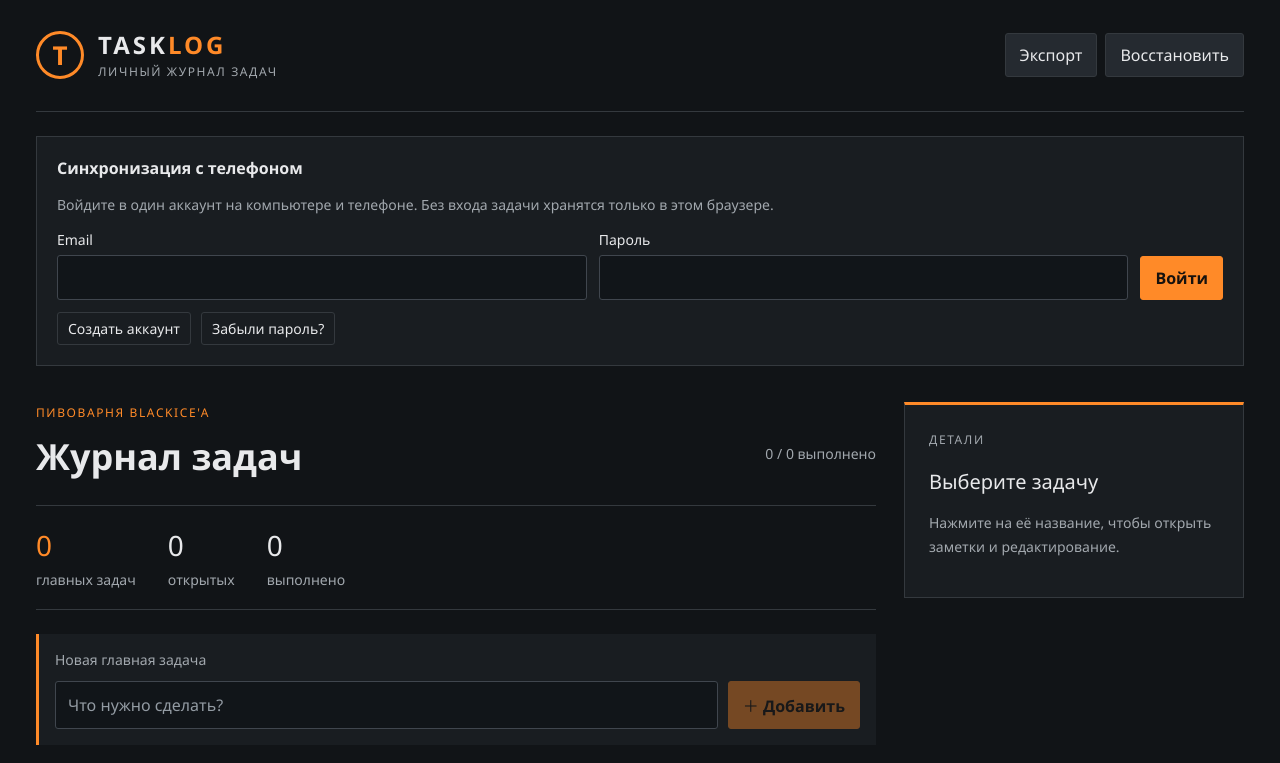
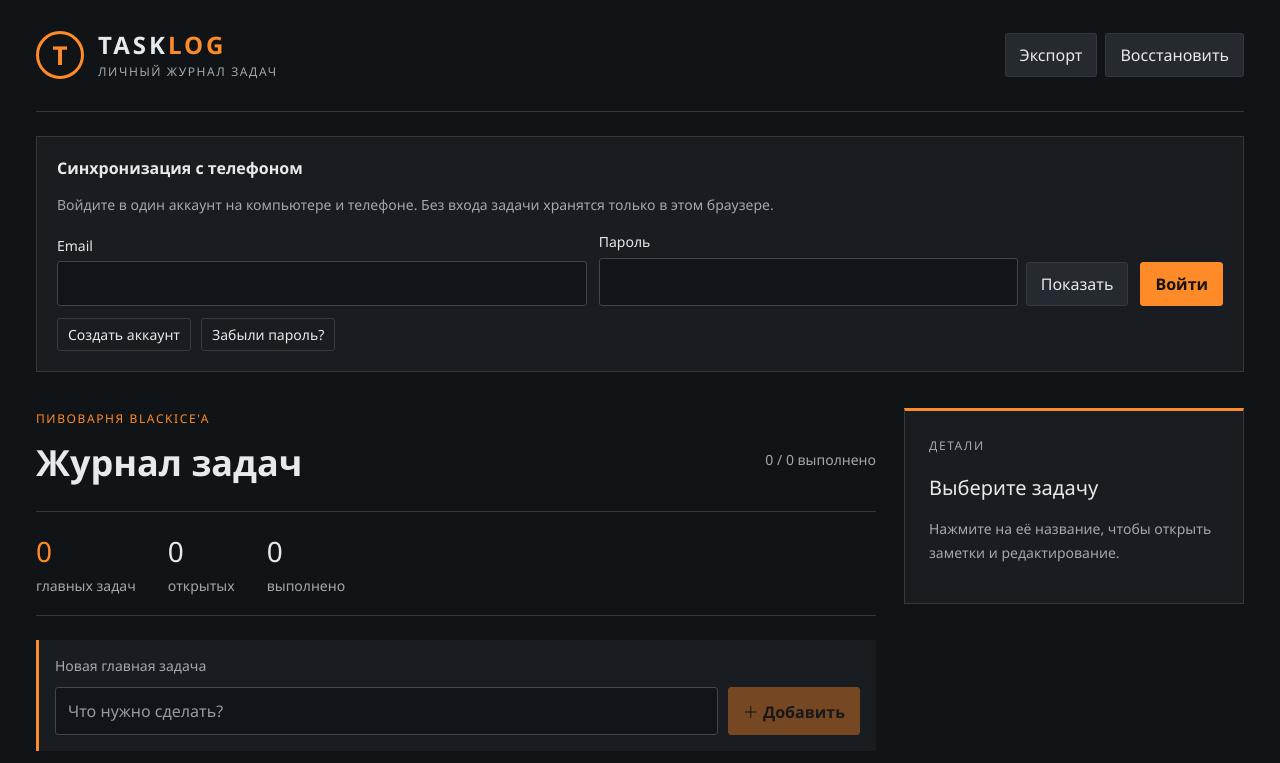
Before and after one commit to 7PurpleIce/task-log, a React (Vite) app: page / in a window 1280 px wide. Shown: the top 763 px of the page. Built offline with nearby package versions, Linux system fonts and the light colour scheme.

Commit message:
Add accessible password visibility toggle to account form

```diff
--- a/src/components/AccountPanel.jsx
+++ b/src/components/AccountPanel.jsx
@@ -5,11 +5,13 @@ export default function AccountPanel({ session, recovery, onRecovered, busy }) {
   const [mode, setMode] = useState("login");
   const [email, setEmail] = useState("");
   const [password, setPassword] = useState("");
+  const [showPassword, setShowPassword] = useState(false);
   const [pending, setPending] = useState(false);
   const [message, setMessage] = useState("");
   async function submit(event) {
     event.preventDefault();
     setPending(true);
+    setShowPassword(false);
     setMessage("");
     try {
       if (recovery) {
@@ -50,21 +52,44 @@ export default function AccountPanel({ session, recovery, onRecovered, busy }) {
             <input type="email" required autoComplete="email" value={email}
               onChange={e => setEmail(e.target.value)} />
           </label>}
-          {(recovery || mode !== "reset") && <label>Пароль
-            <input type="password" required minLength={mode === "login" && !recovery ? 1 : 8}
-              autoComplete={mode === "login" && !recovery ? "current-password" : "new-password"}
-              value={password} onChange={e => setPassword(e.target.value)} />
-          </label>}
+          {(recovery || mode !== "reset") && (
+            <div style={{ flex: "1 1 200px", minWidth: 0 }}>
+              <label htmlFor="account-password">Пароль</label>
+              <div style={{ display: "flex", alignItems: "end", gap: 8 }}>
+                <input
+                  id="account-password"
+                  type={showPassword ? "text" : "password"}
+                  required
+                  minLength={mode === "login" && !recovery ? 1 : 8}
+                  autoComplete={mode === "login" && !recovery ? "current-password" : "new-password"}
+                  autoCapitalize="none"
+                  spellCheck={false}
+                  value={password}
+                  onChange={e => setPassword(e.target.value)}
+                />
+                <button
+                  type="button"
+                  aria-label="Показать пароль"
+                  aria-pressed={showPassword}
+                  aria-controls="account-password"
+                  onClick={() => setShowPassword(value => !value)}
+                  style={{ flexShrink: 0, minHeight: 44 }}
+                >
+                  {showPassword ? "Скрыть" : "Показать"}
+                </button>
+              </div>
+            </div>
+          )}
           <button className="primary" disabled={pending}>
             {pending ? "Подождите…" : recovery ? "Сохранить новый пароль" :
               mode === "signup" ? "Зарегистрироваться" : mode === "reset" ? "Восстановить пароль" : "Войти"}
           </button>
           {!recovery && <div className="auth-links">
             <button type="button" disabled={pending} onClick={() => {
-              setMode(mode === "signup" ? "login" : "signup"); setMessage("");
+              setMode(mode === "signup" ? "login" : "signup"); setMessage(""); setShowPassword(false);
             }}>{mode === "signup" ? "Уже есть аккаунт" : "Создать аккаунт"}</button>
             <button type="button" disabled={pending} onClick={() => {
-              setMode(mode === "reset" ? "login" : "reset"); setMessage("");
+              setMode(mode === "reset" ? "login" : "reset"); setMessage(""); setShowPassword(false);
             }}>{mode === "reset" ? "Вернуться ко входу" : "Забыли пароль?"}</button>
           </div>}
         </form>
```
